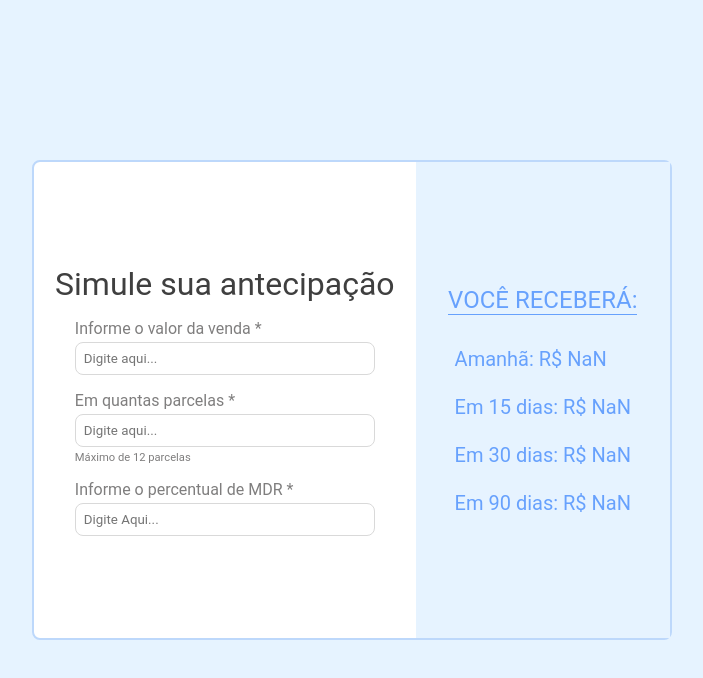
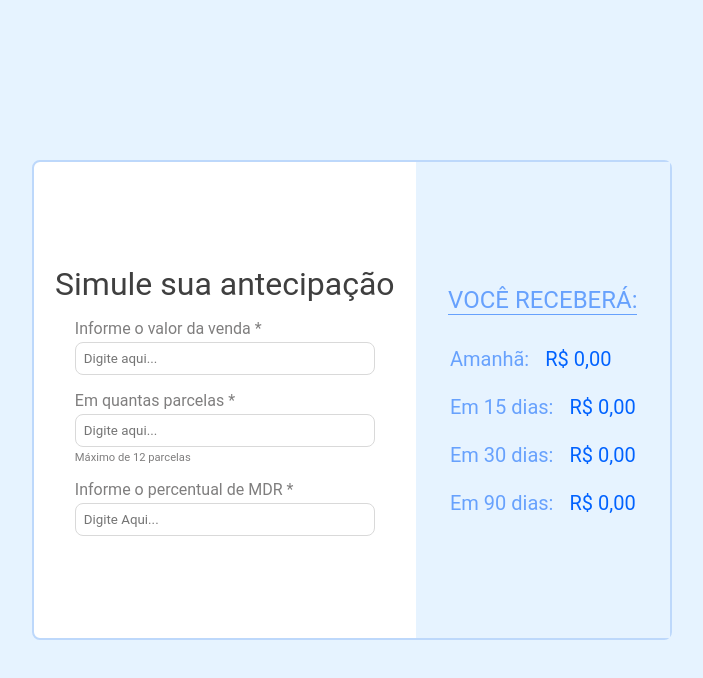
Before and after one commit to lsfullstack/Calcuradora-Transacao, a React (Create React App) app: page / in a window 1280 px wide. Shown: the top 678 px of the page, without its empty margins (288-991 px from the left). Built offline with nearby package versions, Linux system fonts and the light colour scheme; no server answers.

Commit message:
feat: add conditional view on values

```diff
--- a/src/pages/Homepage/index.tsx
+++ b/src/pages/Homepage/index.tsx
@@ -59,13 +59,48 @@ const Homepage = () => {
         <ContainerResults>
           <p className="title-results">VOCÊ RECEBERÁ:</p>
           <div className="results">
-            <span>Amanhã: R$ {Object.values(results)[0] / 100}</span>
+            <span>Amanhã:
+              <p>
+                {
+                  Object.values(results)[0] ?
+                    `R$ ${(Object.values(results)[0] / 100).toFixed(2)}`.replace(".", ",")
+                    :
+                    "R$ 0,00"
+                }
+              </p></span>
 
-            <span>Em 15 dias: R$ {Object.values(results)[1] / 100}</span>
+            <span> Em 15 dias:
+              <p>
+                {
+                  Object.values(results)[1] ?
+                  `R$ ${(Object.values(results)[1] / 100).toFixed(2)}`.replace(".", ",")
+                    :
+                    "R$ 0,00"
+                }
+              </p>
+            </span>
 
-            <span>Em 30 dias: R$ {Object.values(results)[2] / 100}</span>
+            <span>Em 30 dias:
+              <p>
+                {
+                  Object.values(results)[2] ?
+                  `R$ ${(Object.values(results)[2] / 100).toFixed(2)}`.replace(".", ",")
+                    :
+                    "R$ 0,00"
+                }
+              </p>
+            </span>
 
-            <span>Em 90 dias: R$ {Object.values(results)[3] / 100}</span>
+            <span>Em 90 dias:
+              <p>
+                {
+                  Object.values(results)[3] ?
+                  `R$ ${(Object.values(results)[3] / 100).toFixed(2)}`.replace(".", ",")
+                    :
+                    "R$ 0,00"
+                }
+              </p>
+            </span>
           </div>
         </ContainerResults>
       </MainContainer>
```
